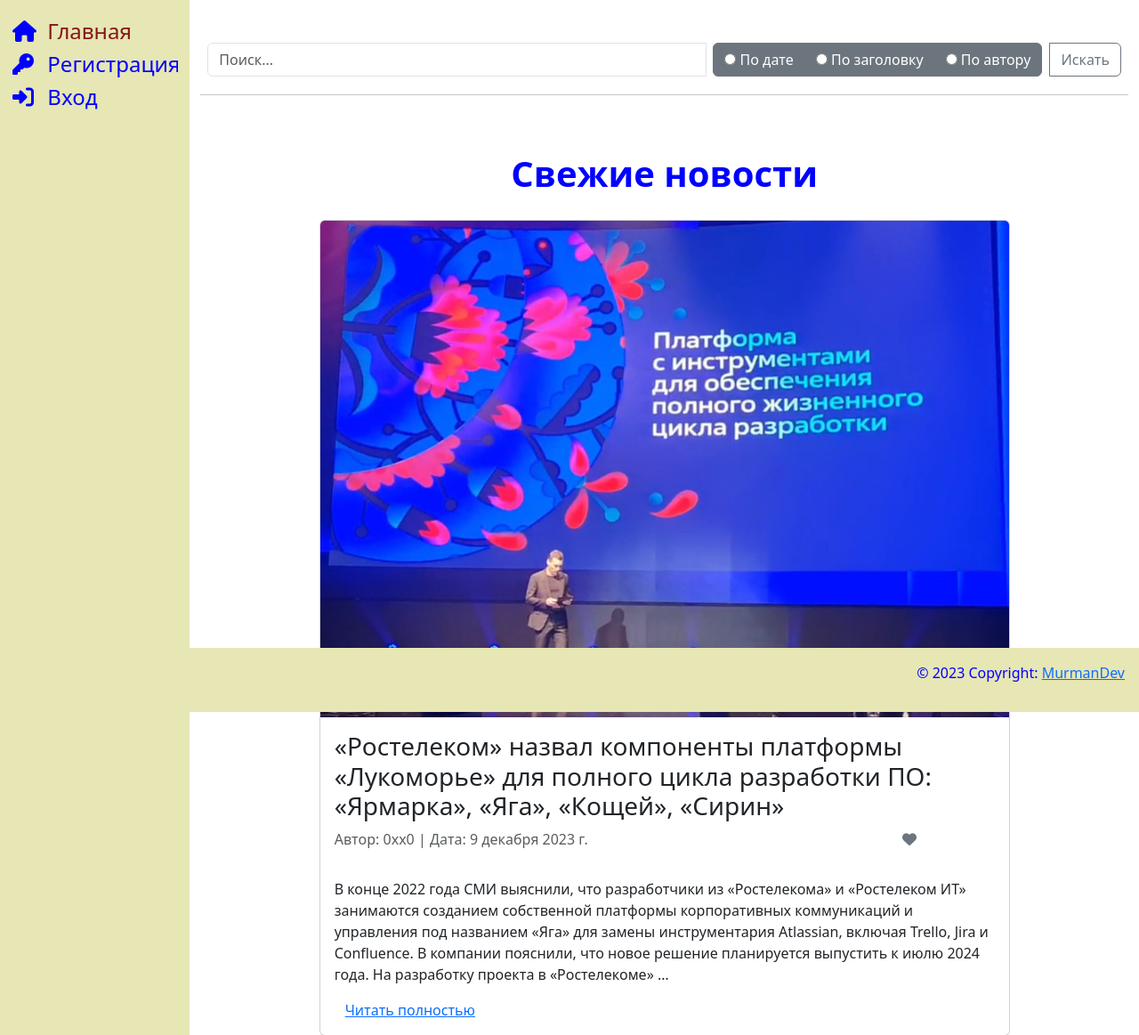
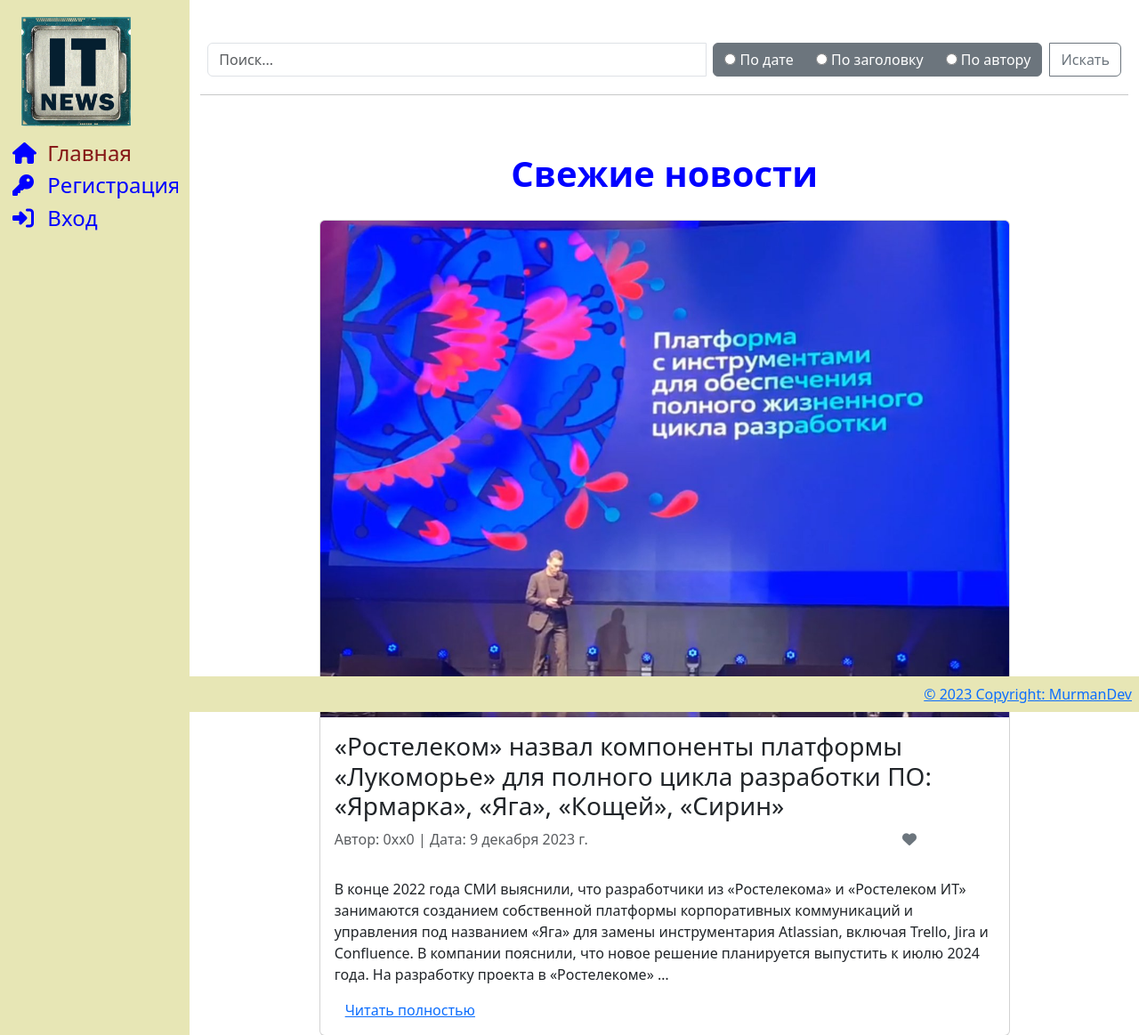
Before and after one commit to murmandev/dz-rtk, a Django app: page / in a window 1280 px wide. Shown: the top 1163 px of the page at 89% size. Run offline with Django 4.2, Linux system fonts and the light colour scheme; data comes from the database, SQL or seed files in the repository; some libraries are stand-ins or nearby versions.

Commit message:
Правка меню

```diff
--- a/core/static/core/css/core.css
+++ b/core/static/core/css/core.css
@@ -21,7 +21,7 @@
     top: 0;
     left: 0;
     overflow-x: hidden;
-    padding-top: 5px;
+    padding-top: 3px;
 }
 
 .menu_fixed a:hover {
--- a/core/templates/core/footer.html
+++ b/core/templates/core/footer.html
@@ -2,8 +2,8 @@
 <footer class="text-center text-lg-start" >
   <div class="container-fluid">
     <div class="row">
-      <div class="text-end p-3 col-12 colnav" style="background-color:  rgb(231, 230, 181);">
-        <p>© 2023 Copyright: <a href="#">MurmanDev </a> </p>
+      <div class="text-end p-2 mt-3 col-12 colnav" style="background-color:  rgb(231, 230, 181);">
+        <a href="#">© 2023 Copyright: MurmanDev </a>
       </div>
     </div>
   </div>
--- a/core/templates/core/index.html
+++ b/core/templates/core/index.html
@@ -3,7 +3,7 @@
 {% block content %}
     <form action="{% url 'search' %}" method="get">
     <div class="row">
-        <div class="input-group col-md-6 col-12 mx-md-auto mx-3 mt-5 mb-1 text-center">
+        <div class="input-group col-md-6 col-12 mx-md-auto mx-3 mt-5 mb-1 my-2 mx-2  text-center">
             <input type="text" class="form-control mx-2" placeholder="Поиск..." aria-label="Поиск..." aria-describedby="button-search" name="q">
 
             <div class="btn-group btn-group-toggle" data-toggle="buttons" name="o">
--- a/core/templates/core/nav.html
+++ b/core/templates/core/nav.html
@@ -1,4 +1,16 @@
+{% load static %}
+
 <div class="container-fluid">
+
+    <div class="row">
+        <div class="d-xl-none col-12">
+            <img src="{% static 'core/images/it_news_s.jpg' %}" class="img-fluid mb-5" alt="Что то пошло не так, изображения нет!">
+        </div>
+        <div class="col-md-10 d-none d-xl-block">
+            <img src="{% static 'core/images/it_news.jpg' %}" class="img-fluid mb-3" alt="Что то пошло не так, изображения нет!">
+        </div>
+    </div>
+
     <div class="row">
         <div class="d-xl-none col-12">
             <h3 class="colnav">
```
Also changed, not shown: core/static/core/images/it_news.jpg (added), core/static/core/images/it_news_s.jpg (added).
